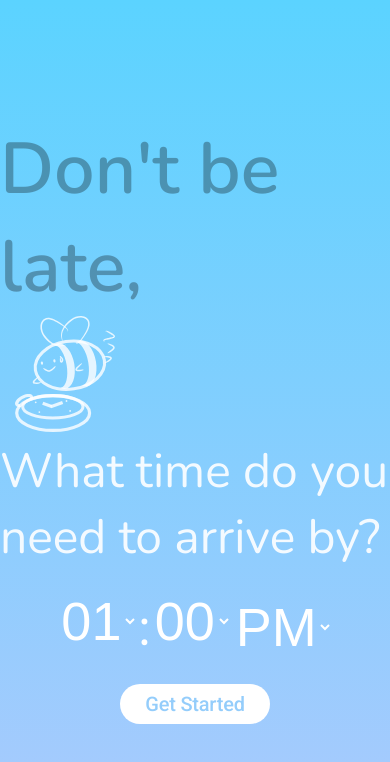
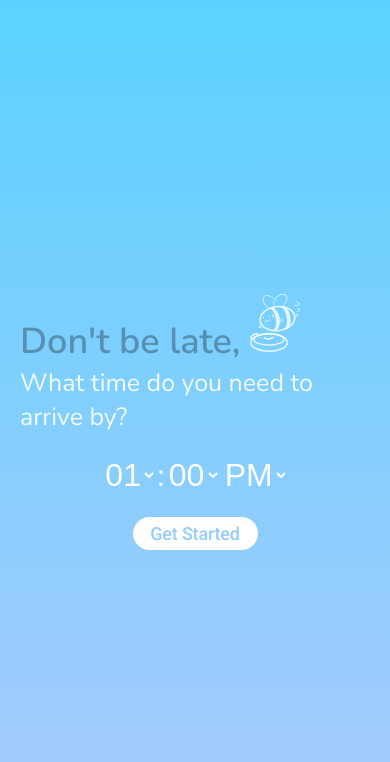
Before and after one commit to vhluu/bee-on-time, a React (Create React App) app: page / in a window 390 px wide. Shown: the top 762 px of the page. Built offline with nearby package versions, Linux system fonts and the light colour scheme.

Commit message:
intro page responsiveness

```diff
--- a/src/App.css
+++ b/src/App.css
@@ -26,6 +26,7 @@ a, a:hover, a:visited {
   align-items: center;
   justify-content: center;
   font-family: 'Nunito', sans-serif;
+  padding: 0 20px;
 }
 
 .Intro h1 {
@@ -35,9 +36,9 @@ a, a:hover, a:visited {
 }
 
 .intro-bee {
-  margin-left: 15px;
-  width: 100px;
-  height: 116px;
+  margin-left: 10px;
+  width: 50px;
+  height: 58.03px;
 }
 
 .Main {
@@ -52,13 +53,13 @@ a, a:hover, a:visited {
 }
 
 h1 {
-  font-size: 72px;
+  font-size: 36px;
   font-weight: normal;
   margin: 0;
 }
 
 h2 {
-  font-size: 48px;
+  font-size: 25px;
   font-weight: normal;
   margin: 0;
 }
@@ -66,9 +67,9 @@ h2 {
 .btn-intro {
   background: #fff;
   border-radius: 50px;
-  width: 150px;
-  padding: 8px;
-  font-size: 20px;
+  width: 125px;
+  padding: 6px;
+  font-size: 18px;
   font-family: 'Roboto';
   font-weight: 500;
   letter-spacing: -0.2px;
@@ -290,13 +291,13 @@ main {
 
 .time-input select {
   background: transparent;
-  font-size: 54px;
+  font-size: 32px;
   color: #fff;
   border: 0;
 }
 
 #time-divider {
-  font-size: 54px;
+  font-size: 32px;
   color: #fff;
 }
 
@@ -333,7 +334,57 @@ input[type="number"] {
   color: #304a6e;
 }
 
+@media only screen and (min-width: 544px) {
+  h1 {
+    font-size: 54px;
+  }
+
+  h2 {
+    font-size: 36px;
+  }
+
+  .intro-bee {
+    margin-left: 17px;
+    width: 75px;
+    height: 87.05px;
+  }
+
+  .btn-intro {
+    width: 135px;
+    padding: 7px;
+    font-size: 19px;
+  }
+
+  .time-input select, #time-divider {
+    font-size: 40px;
+  }
+}
+
 @media only screen and (min-width: 768px) {
+  h1 {
+    font-size: 72px;
+  }
+
+  h2 {
+    font-size: 48px;
+  }
+
+  .Intro {
+    padding: 0 30px;
+  }
+
+  .intro-bee {
+    margin-left: 15px;
+    width: 100px;
+    height: 116px;
+  }
+
+  .btn-intro {
+    width: 150px;
+    padding: 8px;
+    font-size: 20px;
+  }
+
   main {
     display: flex;
     align-items: center;
@@ -362,4 +413,8 @@ input[type="number"] {
     width: 75px;
     height: 75px;
   }
+
+  .time-input select, #time-divider {
+    font-size: 54px;
+  }
 }
--- a/src/Intro.js
+++ b/src/Intro.js
@@ -103,23 +103,17 @@ class Intro extends Component {
             <h2>What time do you need to arrive by?</h2>
           </div>
           <div className="time-input">
-            <div className="time-input-wrapper">
-              <label htmlFor="hr">HR</label>
             <select name="hr" onChange={this.hrChange}>
               {
                 (hrOptions).map((opt) => <option key={opt.value} value={opt.value}>{opt.text}</option>)
               }
             </select>
-            </div>
             <span id="time-divider">:</span>
-            <div className="time-input-wrapper">
-              <label htmlFor="min">MIN</label>
             <select name="min" onChange={this.minChange}>
               {
                 (minOptions).map((opt) => <option key={opt.value} value={opt.value}>{opt.text}</option>)
               }
             </select>
-            </div>
             <select name="period" onChange={this.periodChange}>
               <option value="PM">PM</option>
               <option value="AM">AM</option>
```
Also changed, not shown: src/Header.js (line endings or trailing spaces). Lines whose indentation alone changed are shown as unchanged.
